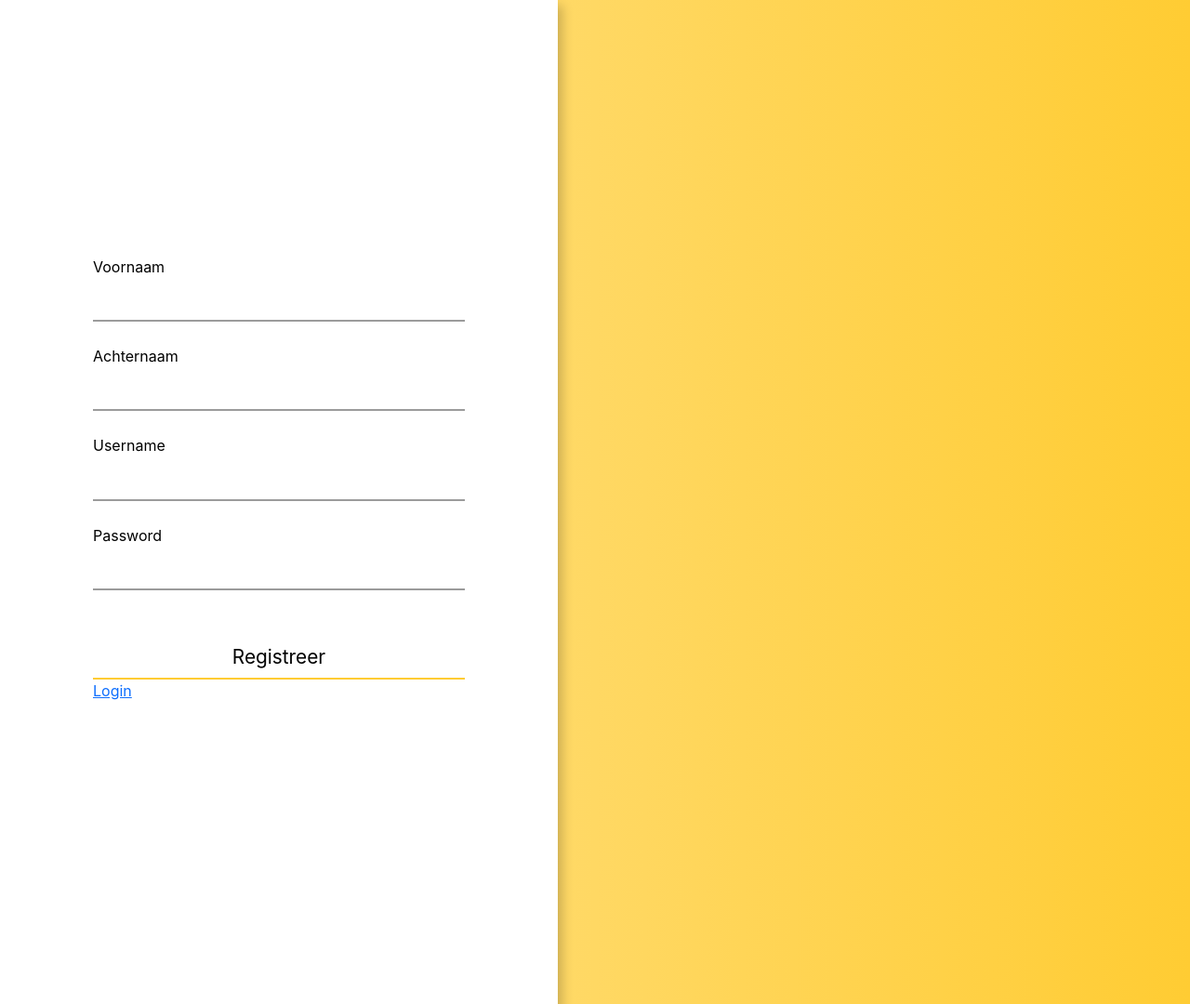
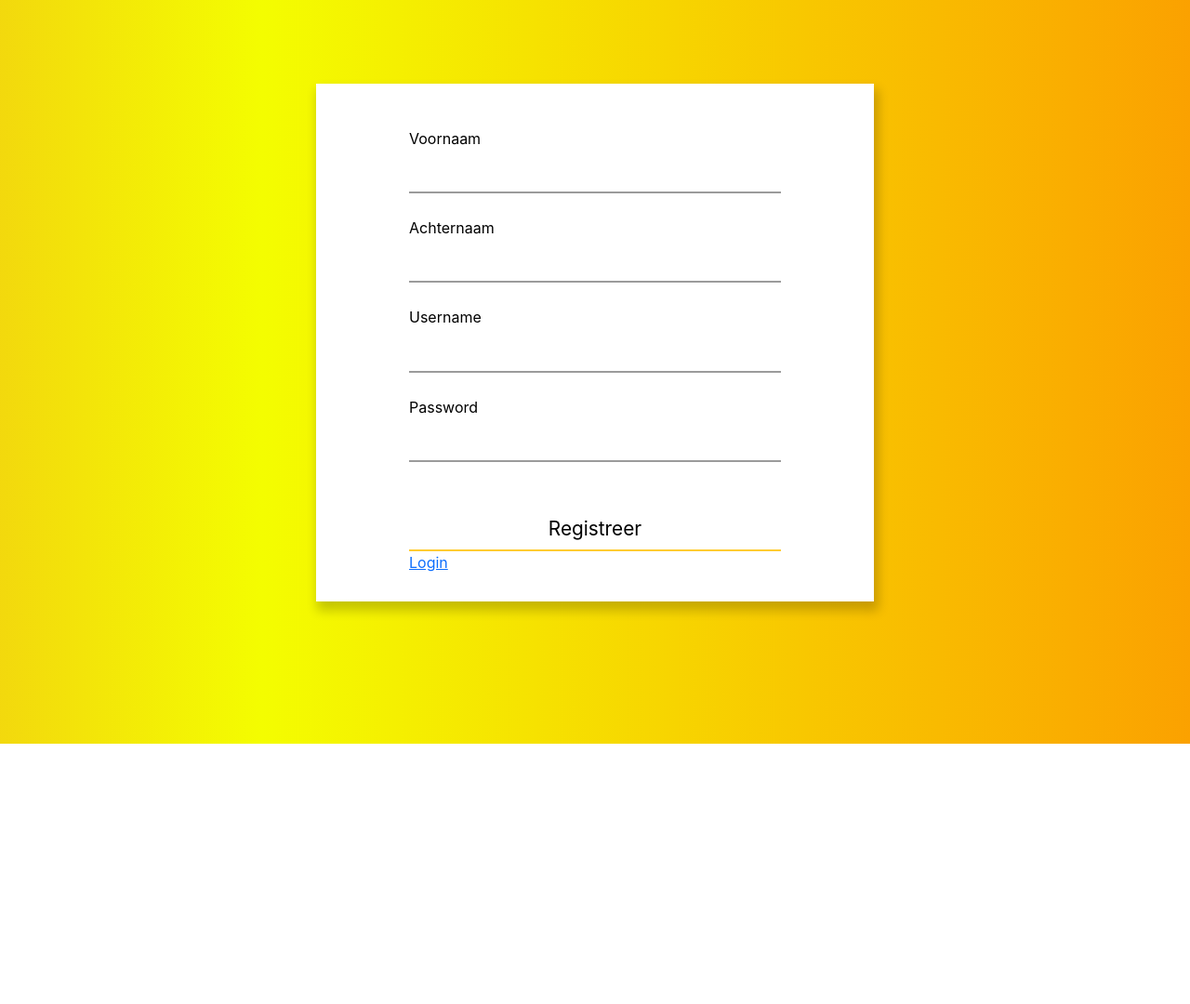
Before and after one commit to DirkEz/CRUD2P, a PHP site: page /php/register.php in a window 1280 px wide. Shown: the whole page at 93% size. After the commit the page ends 800 px from the top, so only its background shows below. Run offline with PHP 8.4, Linux system fonts and the light colour scheme; some libraries are stand-ins or nearby versions.

Commit message:
register css

```diff
--- a/css/login.css
+++ b/css/login.css
@@ -34,7 +34,7 @@ body {
     background-color: white;
     /* background-color: aqua;   */
     box-shadow: 3px 8px 11px 2px rgba(0,0,0,0.2);
-    margin-top: 170px;
+    margin-top: 160px;
 }
 
 .formpje {
--- a/css/register.css
+++ b/css/register.css
@@ -7,22 +7,39 @@
 }
 
 body {
-    background: linear-gradient(270deg, rgba(255,204,51,1) 0%, rgba(255,228,147,1) 100%);
+    height: 100%;
+    width: 100%;
+    background-image: linear-gradient(to right, #009FFF, #EC2F4B, #f4fd00, #ff6a00, #00c5bb);
+    background-size: 500%;
+    animation: background-img-animation 20s alternate infinite;
+    display: flex;
+    justify-content: center;
+    align-items: center;
+  }
+
+  @keyframes background-img-animation {
+    0% {
+      background-position: left
+    }
+    100% {
+      background-position: right
+    }
 }
 
 
 
 .blok {
     width: 600px;
-    height: 1080px;
+    height: 557px;
     background-color: white;
     /* background-color: aqua;   */
     box-shadow: 3px 8px 11px 2px rgba(0,0,0,0.2);
+    margin-top: 90px;
 }
 
 .formpje {
-    /* background-color: white; */
-    padding-top: 250px;
+    background-color: white;
+    margin-top: 22px;
     display: flex;
     align-items: center;
     justify-content: center;
@@ -39,7 +56,13 @@ body {
     color: rgb(0, 0, 0);
     padding: 7px 0;
     background: transparent;
-    transition: border-color 0.2s;
+    transition: 0.2s;
+}
+
+.form__field-btn:hover {
+    color: rgb(255, 255, 255);
+    background: linear-gradient(to right, #ffdf80, #ffcc33) !important;
+    border-bottom: 0px;
 }
 
 .form__group {
```
